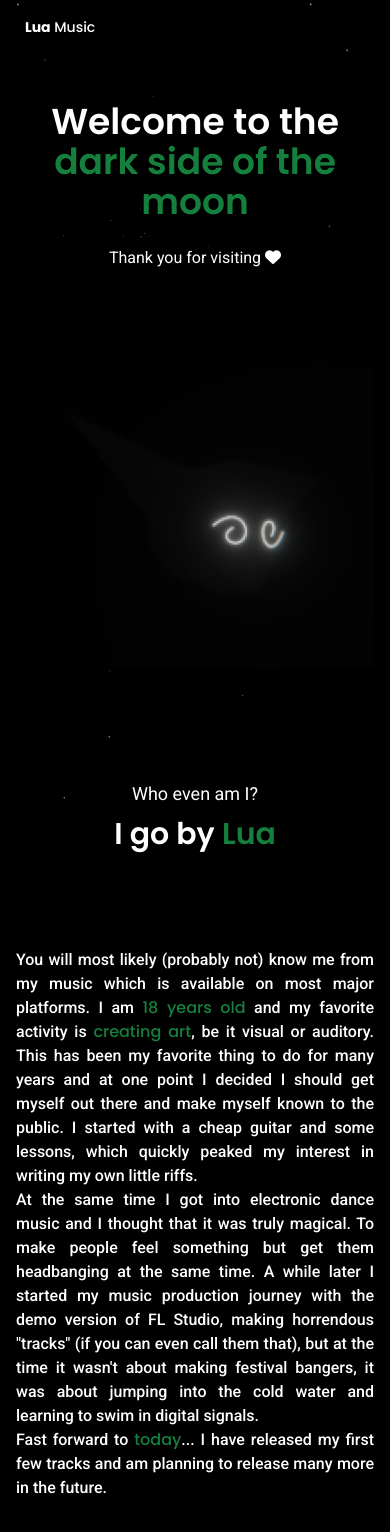
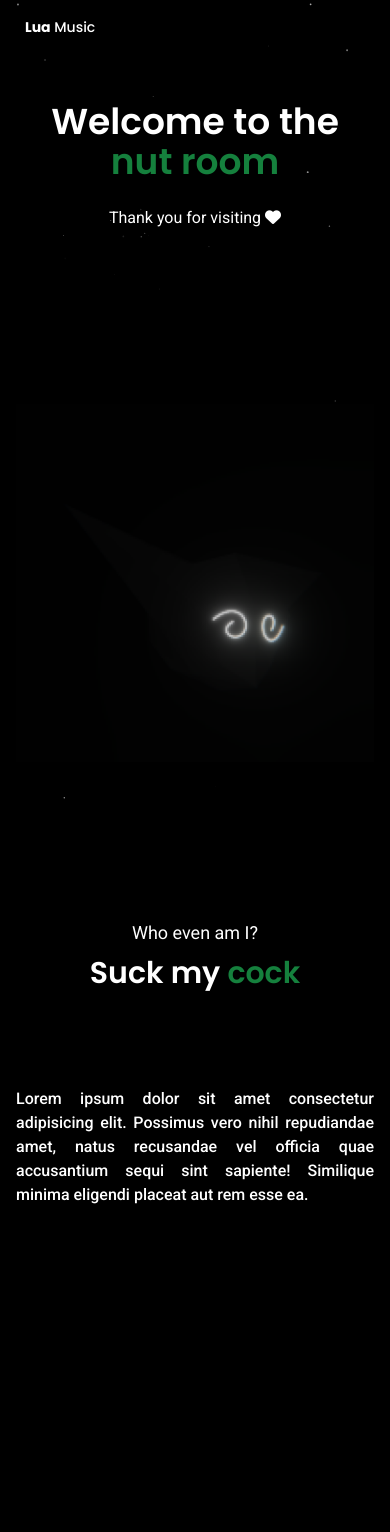
Before and after one commit to 14lua/personal-site, a SvelteKit app: page / in a window 390 px wide. Shown: the top 1532 px of the page. Built offline with nearby package versions, Linux system fonts and the light colour scheme.

Commit message:
yuh added page yuh

```diff
--- a/src/app.html
+++ b/src/app.html
@@ -21,7 +21,7 @@
 <body data-sveltekit-preload-data="hover" class="bg-black text-white relative">
 	<div style="display: contents" class="relative z-[1]">%sveltekit.body%</div>
 
-	<div class="absolute min-h-screen top-0 left-0 w-full z-[-1] opacity-70">
+	<div class="fixed min-h-screen top-0 left-0 w-full z-[-1] opacity-70">
 		<div class="absolute inset-0" id="particles-js"></div>
 	</div>
 
--- a/src/components/Main.svelte
+++ b/src/components/Main.svelte
@@ -3,10 +3,10 @@
 </script>
 
 <main class="flex flex-col flex-1 p-4">
-    <section id='intoPage' class="grid grid-cols-1 lg:grid-cols-2 gap-10 py-8 sm:py-14 min-h-full">
+    <section id='intoPage' class="grid grid-cols-1 lg:grid-cols-2 gap-10 py-8 sm:py-14 h-[calc(100vh-75px)]">
         <div class="flex flex-col lg:justify-center text-center lg:text-left gap-6 md:gap-8 lg:gap-10">
             <h2 class="font-semibold text-4xl sm:text-5xl md:text-6xl">
-                Welcome to the<br /><span class="poppins text-green-700">dark side of the moon</span>
+                Welcome to the<br /><span class="poppins text-green-700">nut room</span>
             </h2>
             <p class="text-base sm:text-lg md:text-xl">
                 Thank you for visiting <i class="fa-solid fa-heart"></i>
@@ -17,24 +17,21 @@
         </div>
     </section>
 
-    <section id="about" class="py-20 lg:py-32 flex flex-col gap-24 min-h-full">
+    <section id="about" class="py-20 lg:py-32 flex flex-col gap-24 h-[100vh]">
         <div class="flex flex-col gap-2 text-center">
             <h6 class="text-lg sm:text-xl md:text-2xl">
                 Who even am I?
             </h6>
             <h3 class="font-semibold text-3xl sm:text-4xl md:text-3xl">
-                I go by <span class="poppins text-green-700">Lua</span>
+                Suck my <span class="poppins text-green-700">cock</span>
             </h3>
         </div>
             <p class="font-medium text-base text-justify sm:text-lg md:text-xl">
-                You will most likely (probably not) know me from my music which is available on most major platforms.
-                I am <span class="poppins text-green-700">18 years old</span> and my favorite activity is <span class="poppins text-green-700">creating art</span>, be it visual or auditory.
-                This has been my favorite thing to do for many years and at one point I decided I should get myself out there and make myself known to the public.
-                I started with a cheap guitar and some lessons, which quickly peaked my interest in writing my own little riffs. <br />
-                At the same time I got into electronic dance music and I thought that it was truly magical. To make people feel something but get them headbanging at the same time.
-                A while later I started my music production journey with the demo version of FL Studio, making horrendous "tracks" (if you can even call them that),
-                but at the time it wasn't about making festival bangers, it was about jumping into the cold water and learning to swim in digital signals. <br>
-                Fast forward to <span class="poppins text-green-700">today</span>... I have released my first few tracks and am planning to release many more in the future.
+                Lorem ipsum dolor sit amet consectetur adipisicing
+                elit. Possimus vero nihil repudiandae amet,
+                natus recusandae vel officia quae accusantium sequi
+                sint sapiente! Similique minima eligendi placeat
+                aut rem esse ea.
             </p>
     </section>
 </main>
--- a/src/routes/+layout.svelte
+++ b/src/routes/+layout.svelte
@@ -16,10 +16,10 @@
 </script>
 
 <div class="relative flex flex-col max-w-[1400px] mx-auto w-full text-sm sm:text-base min-h-screen">
-  <div class={"fixed bottom-0 w-full duration-200 flex p-10 z-[10] " + (
+  <div class={"fixed bottom-0 w-full duration-200 flex p-16 z-[10] " + (
     y > 0 ? ' opacity-full pointer-events-auto' : ' pointer-events-none opacity-0'
   )}>
-    <button on:click={goTop} class="ml-auto rounded-full bg-gray-900 text-gray-400 px-3 sm:px-4 hover:bg-gray-700 cursor-pointer" aria-label="go-top">
+    <button on:click={goTop} class="ml-auto rounded-full bg-gray-900 text-gray-400 px-3 py-3 sm:px-4 sm:py-4 hover:bg-gray-700 cursor-pointer" aria-label="go-top">
       <i class="fa-solid fa-arrow-up grid place-items-center aspect-square"></i>
     </button>
   </div>
```
Also changed, not shown: src/routes/music/+page.svelte (added).
